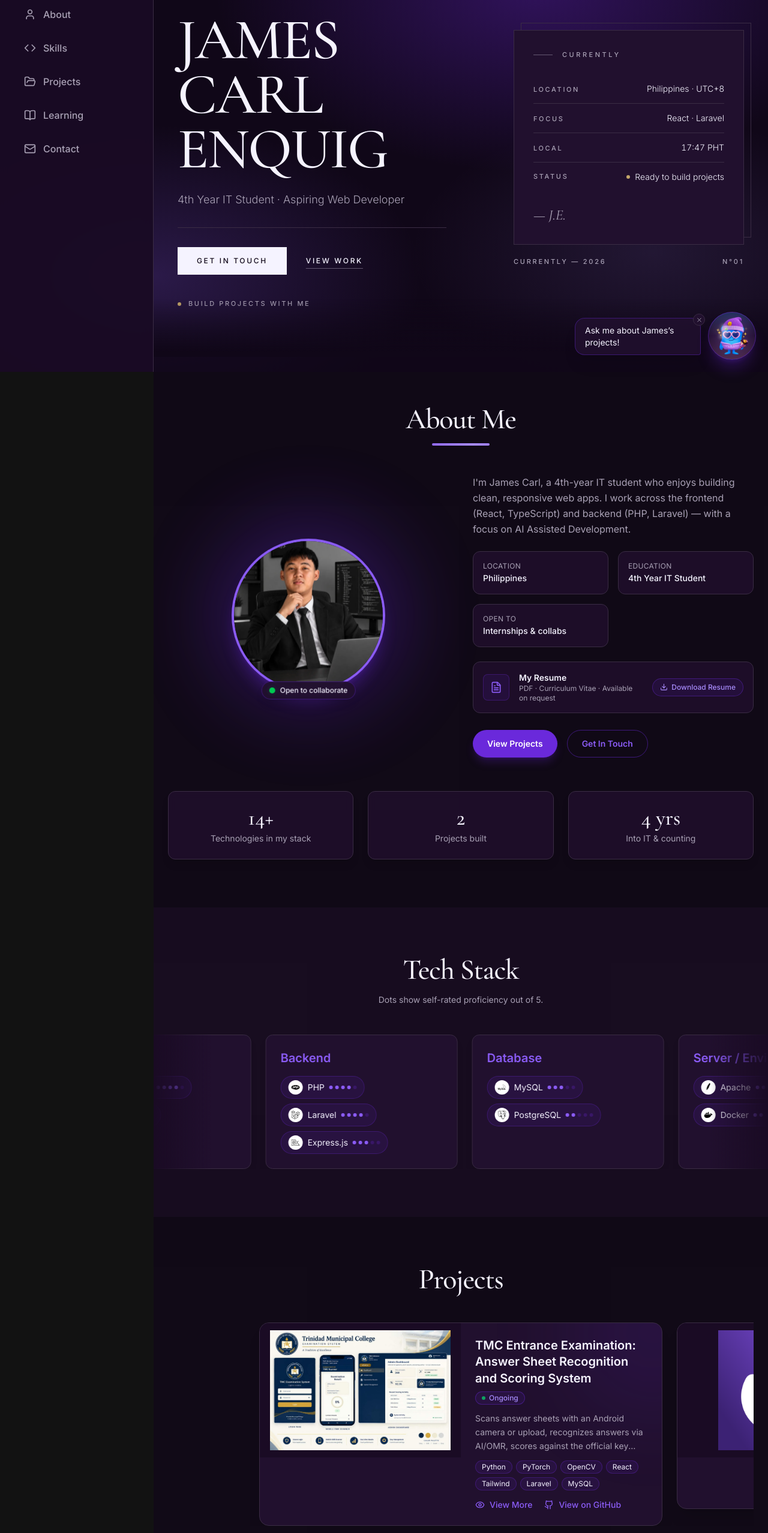
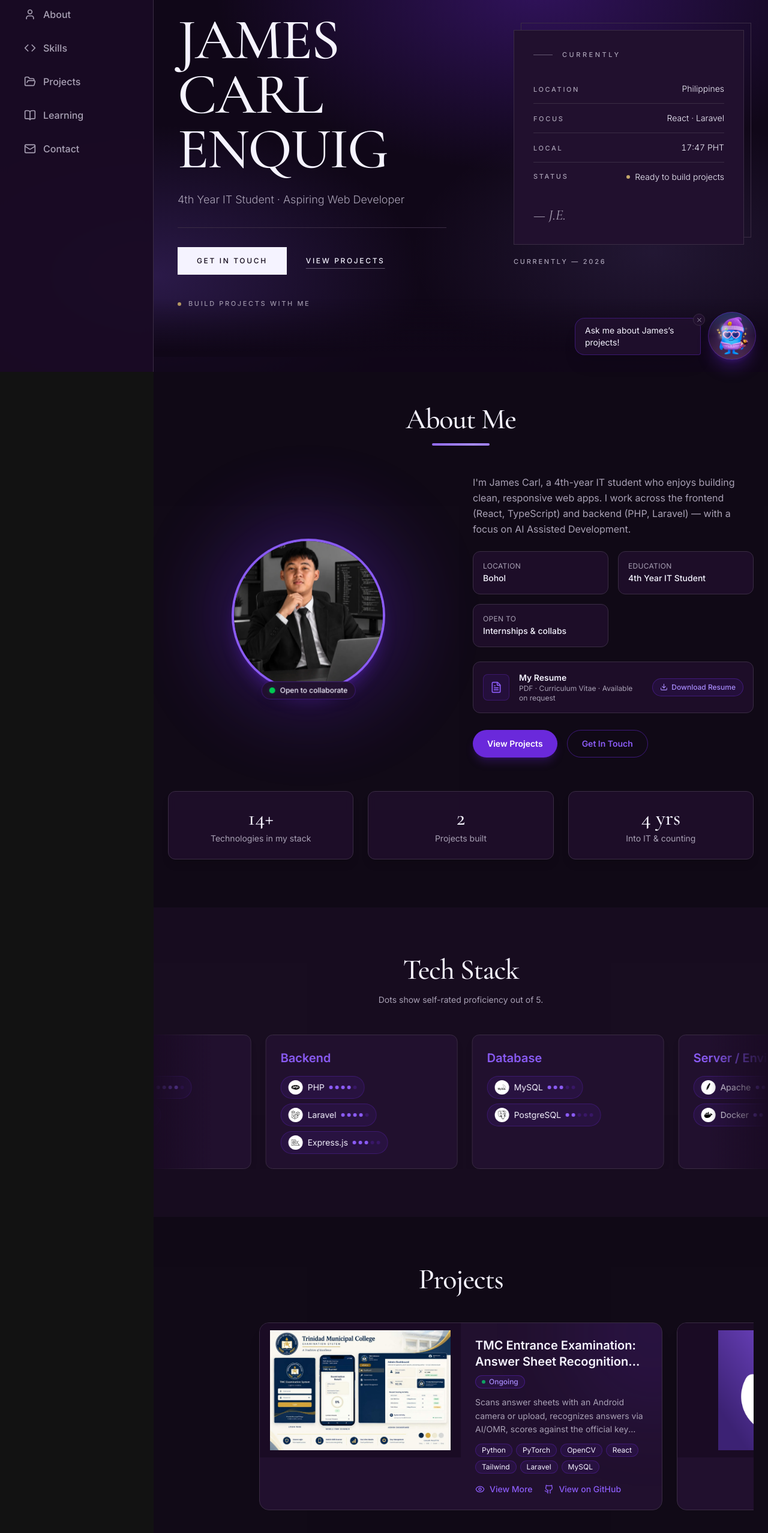
Before and after one commit to Jamesss09/Portfolio, a React (Vite) app in the folder my-portfolio/: page / in a window 1280 px wide. Shown: the part 180-2736 px from the top of the page at 60% size. Built offline with nearby package versions, Linux system fonts and the light colour scheme.

Commit message:
Update my portfolios UI/UX

```diff
--- a/my-portfolio/shared/portfolio.ts
+++ b/my-portfolio/shared/portfolio.ts
@@ -31,7 +31,7 @@ export const identity = {
 /* ------------------------------------------------------------------ */
 
 export const profile = {
-  location: 'Philippines',
+  location: 'Bohol',
   education: '4th Year IT Student',
   openTo: 'Internships & collabs',
   /** Exact badge wording used on the site. */
--- a/my-portfolio/src/components/About.tsx
+++ b/my-portfolio/src/components/About.tsx
@@ -74,7 +74,7 @@ const About = () => {
                   <span className="absolute inline-flex h-full w-full rounded-full bg-green-400 opacity-75 animate-ping" />
                   <span className="relative inline-flex size-2.5 rounded-full bg-green-500" />
                 </span>
-                <span className="text-xs font-medium text-text-primary">{profile.statusBadge}</span>
+                <span className="text-xs font-medium text-text-primary">Open to collaborate</span>
               </div>
             </motion.div>
           </motion.div>
--- a/my-portfolio/src/components/Contact.tsx
+++ b/my-portfolio/src/components/Contact.tsx
@@ -257,7 +257,7 @@ const Contact = () => {
                     minLength={2}
                     value={name}
                     onChange={(e) => setName(e.target.value)}
-                    placeholder="Jane Doe"
+                    placeholder="Jemuzu"
                     autoComplete="name"
                     className="w-full bg-bg-primary border border-border rounded-lg px-4 py-2.5 text-text-primary placeholder:text-text-secondary/50 focus:outline-none focus:border-primary-light transition-colors"
                   />
@@ -272,7 +272,7 @@ const Contact = () => {
                     required
                     value={senderEmail}
                     onChange={(e) => setSenderEmail(e.target.value)}
-                    placeholder="jane@example.com"
+                    placeholder="jemuzu@example.com"
                     autoComplete="email"
                     className="w-full bg-bg-primary border border-border rounded-lg px-4 py-2.5 text-text-primary placeholder:text-text-secondary/50 focus:outline-none focus:border-primary-light transition-colors"
                   />
--- a/my-portfolio/src/components/Projects.tsx
+++ b/my-portfolio/src/components/Projects.tsx
@@ -147,16 +147,16 @@ const Projects = () => {
                   role="group"
                   aria-roledescription="slide"
                   aria-label={`${i + 1} of ${projects.length}: ${project.name}`}
-                  className="w-[86%] sm:w-[80%] lg:w-[75%] max-w-2xl shrink-0 grow-0"
+                  className="w-[86%] sm:w-[80%] lg:w-[75%] max-w-2xl shrink-0 grow-0 flex flex-col"
                 >
                   <motion.article
                     initial={{ opacity: 0, y: 20 }}
                     whileInView={{ opacity: 1, y: 0 }}
                     viewport={{ once: true }}
                     transition={{ duration: 0.6 }}
-                    className="bg-bg-card border border-border rounded-2xl shadow-xl overflow-hidden relative max-w-2xl mx-auto"
+                    className="bg-bg-card border border-border rounded-2xl shadow-xl overflow-hidden relative max-w-2xl mx-auto flex flex-1 flex-col"
                   >
-                    <div className="grid md:grid-cols-2">
+                    <div className="grid md:grid-cols-2 flex-1">
                       {/* Project image — fixed height so the card stays compact like the image */}
                       <a
                         href={project.repo}
@@ -177,9 +177,9 @@ const Projects = () => {
                       {/* Project details — compact so it fits beside the image */}
                       <div className="p-5 sm:p-6 flex flex-col justify-center relative">
                         <div className="absolute -top-32 -right-32 w-72 h-72 bg-primary/10 rounded-full blur-3xl pointer-events-none" />
-                        <div className="relative space-y-3">
+                        <div className="relative flex flex-1 flex-col gap-3">
                           <div className="flex flex-wrap items-center justify-between gap-2">
-                            <h3 className="text-lg sm:text-xl font-bold text-text-primary leading-snug">
+                            <h3 className="text-lg sm:text-xl font-bold text-text-primary leading-snug line-clamp-2">
                               {project.name}
                             </h3>
                             <span className="inline-flex items-center gap-1.5 rounded-full border border-primary/40 bg-primary/10 px-2.5 py-0.5 text-xs font-medium text-primary-soft whitespace-nowrap">
@@ -200,7 +200,7 @@ const Projects = () => {
                               </span>
                             ))}
                           </div>
-                          <div className="flex flex-wrap items-center gap-x-5 gap-y-2 pt-0.5">
+                          <div className="flex flex-wrap items-center gap-x-5 gap-y-2 pt-1 mt-auto">
                             <button
                               type="button"
                               onClick={() => setDetailId(project.id)}
--- a/my-portfolio/src/components/ui/hero-1.tsx
+++ b/my-portfolio/src/components/ui/hero-1.tsx
@@ -28,7 +28,7 @@ function ManilaTime() {
 }
 
 const currentlyRows = [
-  { label: "Location", value: "Philippines · UTC+8" },
+  { label: "Location", value: "Philippines" },
   { label: "Focus", value: "React · Laravel" },
 ] as const;
 
@@ -98,7 +98,7 @@ export function Hero({
                 href="#projects"
                 className="text-[12px] font-medium uppercase tracking-[0.22em] text-text-primary underline underline-offset-8 decoration-text-secondary/50 transition-colors hover:decoration-text-primary"
               >
-                View Work
+                View Projects
               </a>
             </div>
           )}
@@ -168,7 +168,6 @@ export function Hero({
           </div>
           <figcaption className="mt-5 flex items-center justify-between text-[11px] font-medium uppercase tracking-[0.25em] text-text-secondary">
             <span>Currently — 2026</span>
-            <span>N°01</span>
           </figcaption>
         </figure>
       </div>
```
